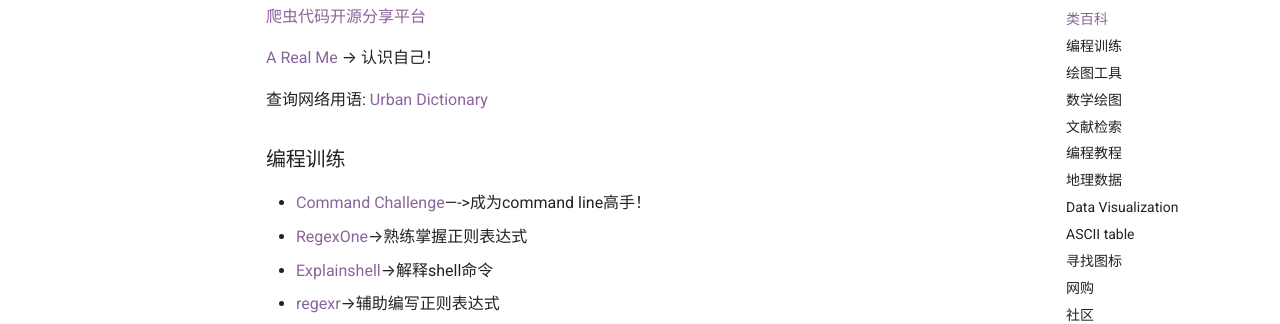
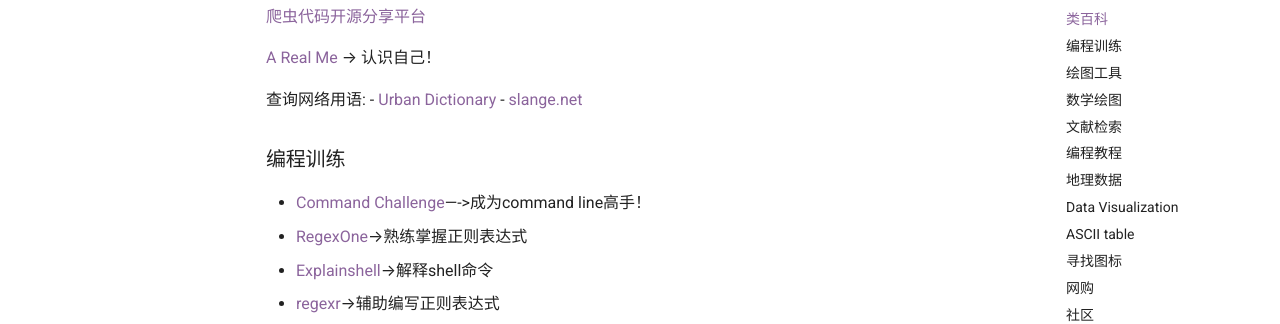
Before and after one commit to Kihara-Ri/kihara-ri.github.io, an MkDocs documentation site: the page built from docs/lookups.md, in a window 1280 px wide and 900 px high, scrolled down 757 px. Shown: the part 170-494 px from the top of the window. Built offline with MkDocs 1.6.1 and Material for MkDocs 9.7.7, drawn with Linux system fonts in a browser that asks for light colours; comment, search, counter and statistics services are not loaded.

Commit message:
Update lookups.md

```diff
--- a/docs/lookups.md
+++ b/docs/lookups.md
@@ -28,7 +28,9 @@
 
 [A Real Me](https://www.arealme.com/cn) --> 认识自己！
 
-查询网络用语: [Urban Dictionary](https://www.urbandictionary.com/)
+查询网络用语:
+- [Urban Dictionary](https://www.urbandictionary.com/)
+- [slange.net](https://slang.net/)
 
 ### 编程训练
 
```
